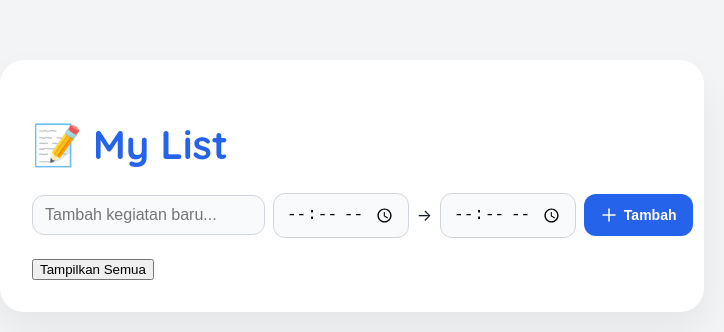
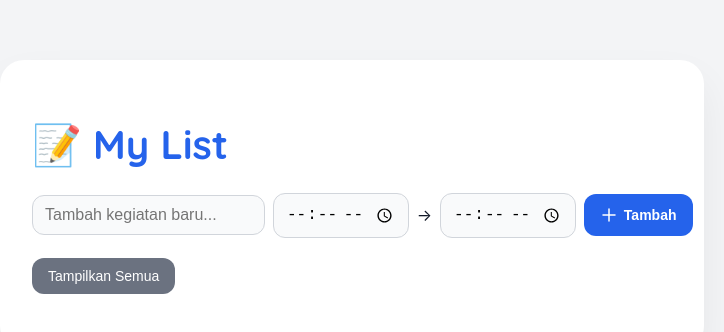
Before and after one commit to muhammadrafiansori/32-pbk-uts-233510586, a Vue app: page / in a window 1280 px wide. Shown: the top 332 px of the page, without its empty margins (288-1012 px from the left). Built offline with nearby package versions, Linux system fonts and the light colour scheme.

Commit message:
hover button (tampilkan semua)

```diff
--- a/src/App.vue
+++ b/src/App.vue
@@ -162,4 +162,18 @@ button.add {
 button.add:hover {
   background-color: #1e40af;
 }
+button.toggle {
+  background-color: #6b7280;
+  color: white;
+  padding: 10px 16px;
+  border: none;
+  border-radius: 12px;
+  cursor: pointer;
+  font-size: 14px;
+  margin-bottom: 24px;
+}
+
+button.toggle:hover {
+  background-color: #374151;
+}
 </style>
```
